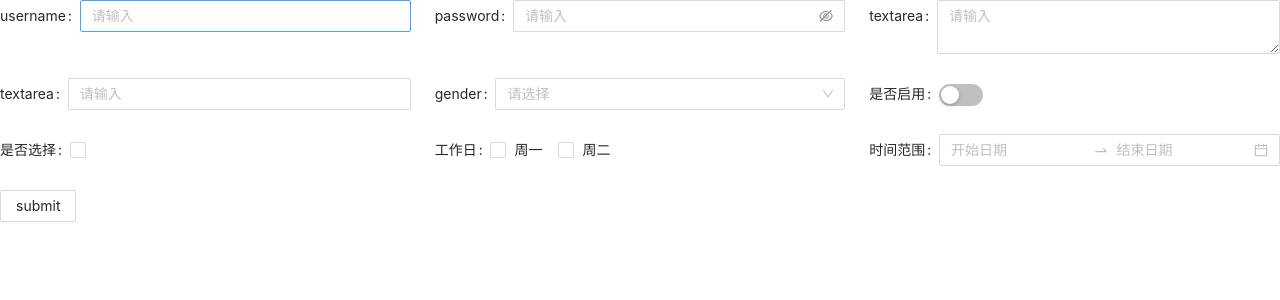
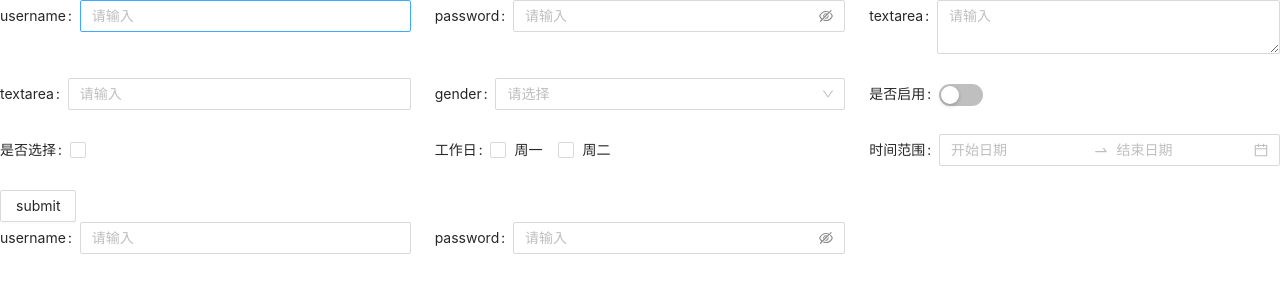
Before and after one commit to 985563349/Pro-Form, a React (Create React App) app: page / in a window 1280 px wide. Shown: the top 300 px of the page. Built offline with nearby package versions, Linux system fonts and the light colour scheme.

Commit message:
ProFormGroup添加响应式布局

```diff
--- a/src/App.tsx
+++ b/src/App.tsx
@@ -54,6 +54,21 @@ const App = () => {
         </ProForm.Group>
 
         <Button onClick={submit}>submit</Button>
+
+        <ProForm.Group
+          gutter={24}
+          span={8}
+          xs={8}
+          sm={8}
+          md={8}
+          lg={8}
+          xl={8}
+          xxl={8}
+        >
+          <ProFormText label="username" name="username" />
+          <ProFormText label="password" name="password" type="password" />
+          {/* <ProFormText label="textarea" name="area" type="textarea" /> */}
+        </ProForm.Group>
       </ProForm>
     </div>
   );
--- a/src/components/ProForm/layouts/Group/index.tsx
+++ b/src/components/ProForm/layouts/Group/index.tsx
@@ -1,19 +1,44 @@
 import React, { FunctionComponent } from 'react';
 import { Col, Row } from 'antd';
+import { ColProps } from 'antd/lib/col';
 
-export interface ProFormGroupProps {
+type ColPropsPick = Pick<
+  ColProps,
+  'span' | 'xs' | 'sm' | 'md' | 'lg' | 'xl' | 'xxl'
+>;
+
+type Map<T> = {
+  [P in keyof T]: T[P] | T[P][];
+};
+
+type ColPropsMap = Map<ColPropsPick>;
+
+export interface ProFormGroupProps extends ColPropsMap {
   gutter?: number;
-  span?: number;
 }
 
 const ProFormGroup: FunctionComponent<ProFormGroupProps> = (props) => {
-  const { gutter, span, children } = props;
+  const { gutter, span, xs, sm, md, lg, xl, xxl, children } = props;
+
+  const isArray = Array.isArray;
 
   return (
     <div className="pro-form-group">
       <Row gutter={gutter}>
-        {React.Children.map(children, (Child) =>
-          Child ? <Col span={span}>{Child}</Col> : null
+        {React.Children.map(children, (Child, index) =>
+          Child ? (
+            <Col
+              span={isArray(span) ? span[index] : span}
+              xs={isArray(xs) ? xs[index] : xs}
+              sm={isArray(sm) ? sm[index] : sm}
+              md={isArray(md) ? md[index] : md}
+              lg={isArray(lg) ? lg[index] : lg}
+              xl={isArray(xl) ? xl[index] : xl}
+              xxl={isArray(xxl) ? xxl[index] : xxl}
+            >
+              {Child}
+            </Col>
+          ) : null
         )}
       </Row>
     </div>
```
Also changed, not shown: 1 other file (tests, documents, lock files or other folders).
